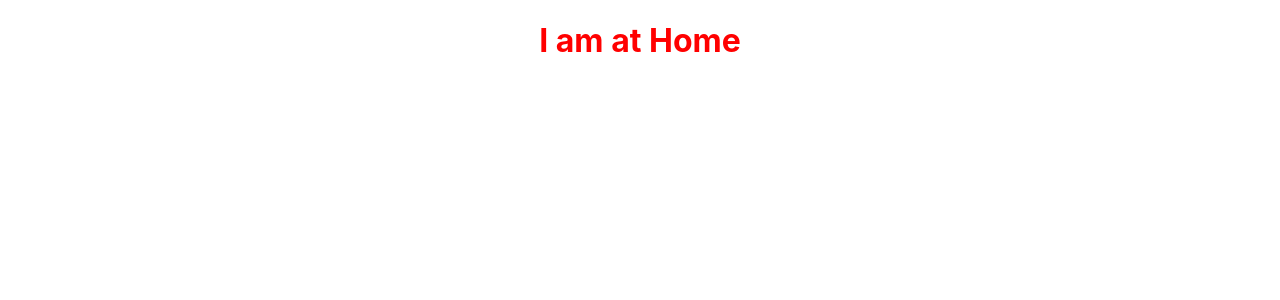
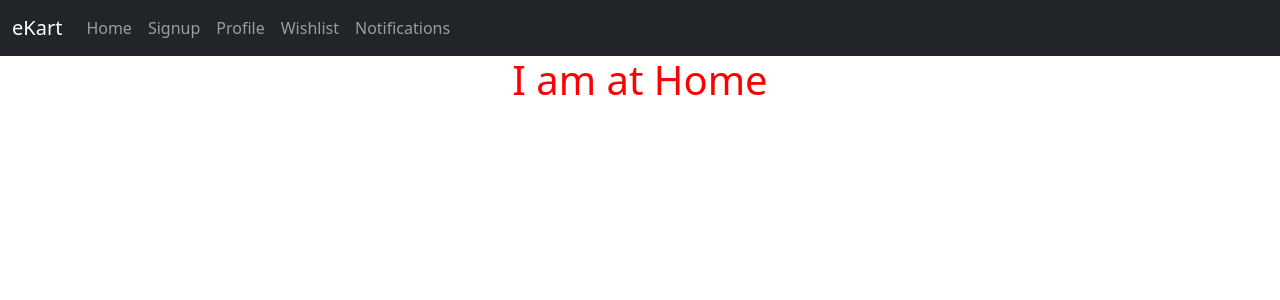
Before and after one commit to tyagivipul629/nodejs-project, a React (Create React App) app: page / in a window 1280 px wide. Shown: the top 300 px of the page. Built offline with nearby package versions, Linux system fonts and the light colour scheme.

Commit message:
Added Navbar

```diff
--- a/src/App.js
+++ b/src/App.js
@@ -14,7 +14,7 @@ class App extends React.Component {
   render(){
     return (
       <>
-
+      <Navbar />
     <Switch>
       <Route exact path="/" render={(props)=>(<Home {...props} />)} />
       <Route exact path="/login" render={(props)=>(<Login {...props} />)} />
--- a/src/components/Navbar/navbar.js
+++ b/src/components/Navbar/navbar.js
@@ -0,0 +1,39 @@
+import React from 'react';
+
+class Navbar extends React.Component{
+    render(){
+        return(
+            <nav className="navbar navbar-expand-lg navbar-dark bg-dark">
+                <div className="container-fluid">
+                <a className="navbar-brand" href="/">eKart</a>
+                <button className="navbar-toggler" type="button" data-bs-toggle="collapse" data-bs-target="#navbarContent"
+                aria-controls="navbarContent"
+                aria-expanded="false" aria-label="Toggle navigation">
+                    <span className="navbar-toggler-icon"></span>
+                </button>
+                <div className="collapse navbar-collapse" id="navbarContent">
+                    <ul className="navbar-nav me-auto">
+                        <li className="nav-item active">
+                            <a className="nav-link" href="/">Home</a>
+                        </li>
+                        <li className="nav-item active">
+                            <a className="nav-link" href="/signup">Signup</a>
+                        </li>
+                        <li className="nav-item active">
+                            <a className="nav-link" href="/profile">Profile</a>
+                        </li>
+                        <li className="nav-item active">
+                            <a className="nav-link" href="/wishlist">Wishlist</a>
+                        </li>
+                        <li className="nav-item active">
+                            <a className="nav-link" href="/notification">Notifications</a>
+                        </li>
+                    </ul>
+                </div>
+                </div>
+            </nav>
+        );
+    }
+}
+
+export default Navbar;
--- a/src/index.js
+++ b/src/index.js
@@ -2,6 +2,7 @@ import React from 'react';
 import ReactDOM from 'react-dom';
 import './index.css';
 import App from './App';
+import "bootstrap/dist/css/bootstrap.min.css";
 import reportWebVitals from './reportWebVitals';
 import {BrowserRouter} from 'react-router-dom';
 
```
